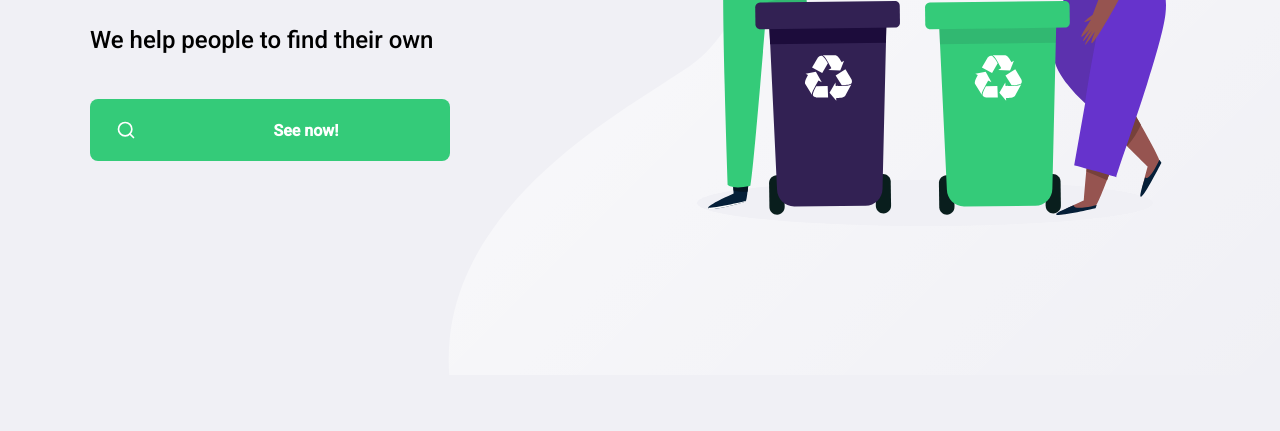
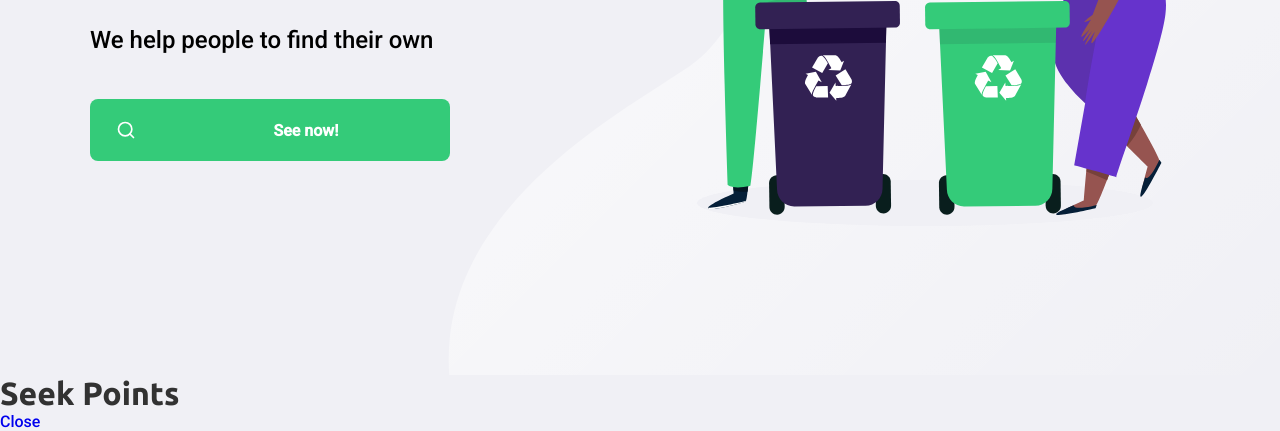
Before and after one commit to BulletSentence/Get-and-Seek, a plain HTML site: page index.html in a window 1280 px wide. Shown: the part 425-856 px from the top of the page. Before the commit the page ends 800 px from the top, so only its background shows below. Drawn offline with Linux system fonts and the light colour scheme.

Commit message:
tela de modal

```diff
--- a/index.html
+++ b/index.html
@@ -29,10 +29,20 @@
             <main>
                 <h1> Your Place to Seek Things</h1>
                 <p>We help people to find their own</p>
-                <a href="#"><span></span><strong> See now!</strong></a>
+                <a href="account.html"><span></span><strong> See now!</strong></a>
             </main>
 
         </div>
     </div>
+
+    <div id="modal">
+        <div class="content">
+            <div class="header">
+                <h1>Seek Points</h1>
+                <a href="#">Close</a>
+            </div>
+        </div>
+    </div>
+
 </body>
 </html>
```
